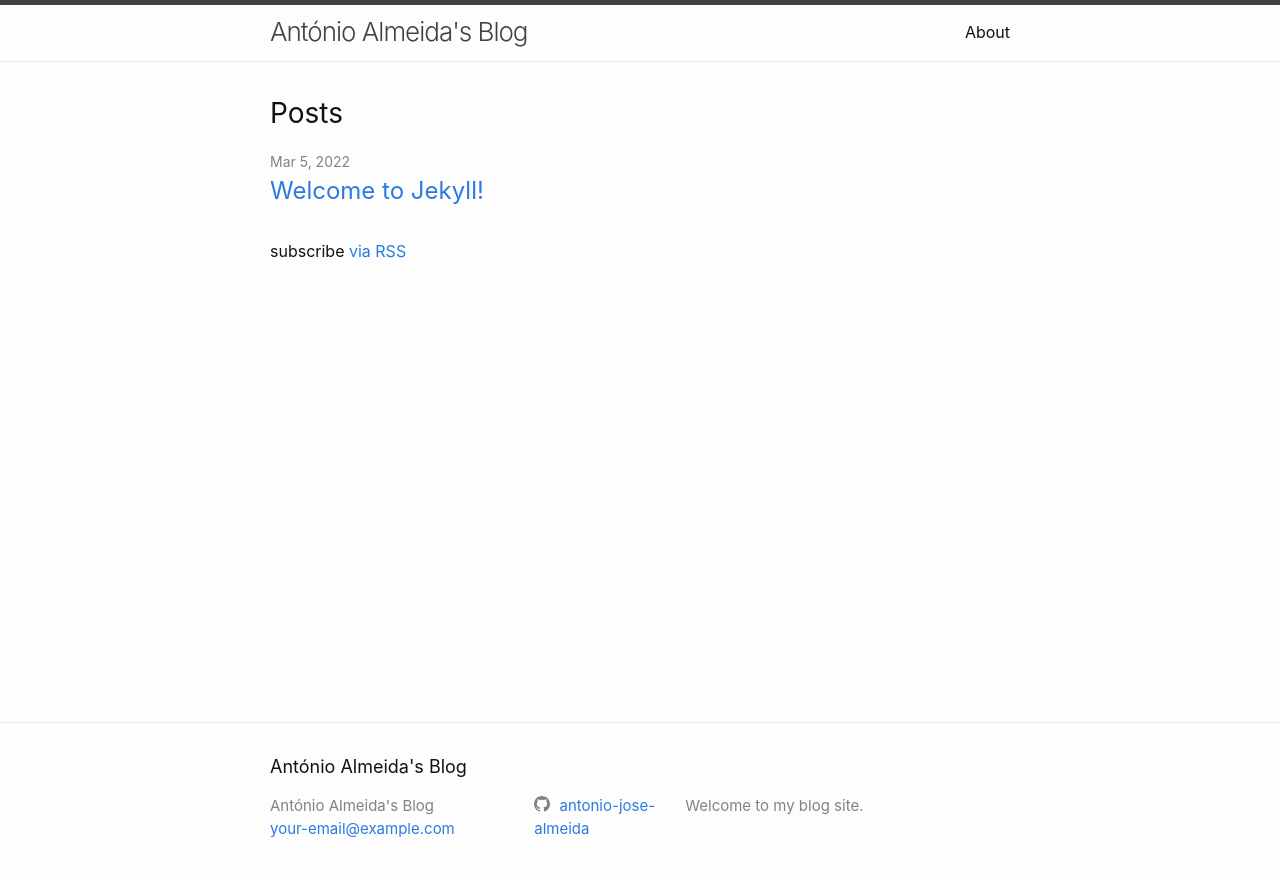
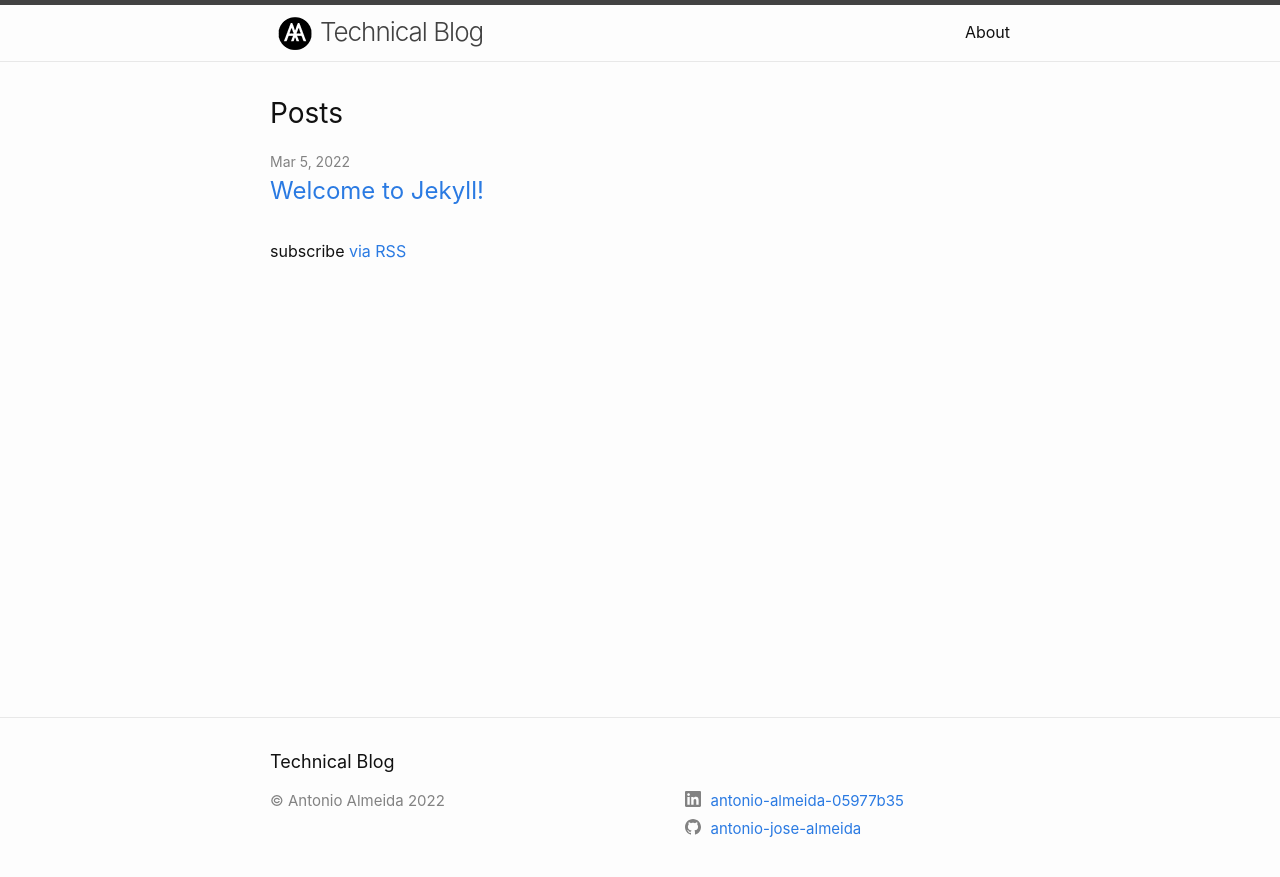
Before and after one commit to antonio-jose-almeida/Blog, a Jekyll site: the page built from index.markdown, in a window 1280 px wide. Shown: the top 877 px of the page. Built offline with Jekyll 4.4.1, drawn with Linux system fonts in a browser that asks for light colours.

Commit message:
Complete all branding activities

```diff
--- a/_config.yml
+++ b/_config.yml
@@ -18,14 +18,28 @@
 # You can create any custom variable you would like, and they will be accessible
 # in the templates via {{ site.myvariable }}.
 
-title: António Almeida's Blog
-email: your-email@example.com
+title: Technical Blog
+#email: your-email@example.com
 description: >- # this means to ignore newlines until "baseurl:"
-  Welcome to my blog site.
 baseurl: "" # the subpath of your site, e.g. /blog
 url: "https://antonio-jose-almeida.github.io" # the base hostname & protocol for your site, e.g. http://example.com
 #twitter_username: jekyllrb
 github_username: antonio-jose-almeida
+
+# Fields minima uses, but are not defaulted with the jejyll new command.
+# Author is the default for posts, the Atom feed, and is used in the footer.
+author: Antonio Almeida
+linkedin_username: antonio-almeida-05977b35
+
+# New fields not defaulted by jekyll-new with minima theme
+# Add a copyright. A copyright symbol and year will be added automatically
+# copyright: Company Name, Inc.
+copyright: "Antonio Almeida"
+# title.logo is a new field that, when used, displays a logo
+# instead of custom text. Ideally, image is 50ppx hight and takes up
+# minimal horizantal space. Teste with a new root "images" folder e.g.:
+# title-logo: /images/my-logo.png
+title-logo: /images/logo.png
 
 # Build settings
 # Removed minima as is is now a regular theme
--- a/_includes/footer.html
+++ b/_includes/footer.html
@@ -10,7 +10,7 @@
         <ul class="contact-list">
           <li class="p-name">
             {%- if site.author -%}
-              {{ site.author | escape }}
+              <!--{{ site.author | escape }}-->
             {%- else -%}
               {{ site.title | escape }}
             {%- endif -%}
@@ -18,15 +18,18 @@
             {%- if site.email -%}
             <li><a class="u-email" href="mailto:{{ site.email }}">{{ site.email }}</a></li>
             {%- endif -%}
+            {%- if site.copyright -%}
+            <li>&copy; {{ site.copyright }} {{ 'now' | date: "%Y" }}</a></li>
+            {%- endif -%}
         </ul>
       </div>
-
+      <!-- troquei as colunas 2 com 3 -->
       <div class="footer-col footer-col-2">
-        {%- include social.html -%}
+        <p>{{- site.description | escape -}}</p>
       </div>
 
       <div class="footer-col footer-col-3">
-        <p>{{- site.description | escape -}}</p>
+        {%- include social.html -%}
       </div>
     </div>
 
--- a/_includes/header.html
+++ b/_includes/header.html
@@ -3,7 +3,20 @@
   <div class="wrapper">
     {%- assign default_paths = site.pages | map: "path" -%}
     {%- assign page_paths = site.header_pages | default: default_paths -%}
+    <!--
+    Original title
     <a class="site-title" rel="author" href="{{ "/" | relative_url }}">{{ site.title | escape }}</a>
+    -->
+
+    <!-- Custom title with logo -->
+    <a class="site-title" rel="author" href="{{ "/" | relative_url }}">
+      {%- if site.title-logo -%}
+        <img src="{{ site.title-logo | relative_url }}" alt="{{ site.title | escape }}"</img>{{ site.title | escape }}
+      {%- else -%}
+        {{ site.title | escape }}
+      {%- endif -%}
+    </a>
+    <!-- End custom title with logo -->
 
     {%- if page_paths -%}
       <nav class="site-nav">
--- a/_includes/social.html
+++ b/_includes/social.html
@@ -1,10 +1,11 @@
 <ul class="social-media-list">
+  {%- if site.linkedin_username -%}<li><a href="https://www.linkedin.com/in/{{ site.linkedin_username| cgi_escape | escape }}"><svg class="svg-icon"><use xlink:href="{{ '/assets/minima-social-icons.svg#linkedin' | relative_url }}"></use></svg> <span class="username">{{ site.linkedin_username| escape }}</span></a></li>{%- endif -%}
   {%- if site.dribbble_username -%}<li><a href="https://dribbble.com/{{ site.dribbble_username| cgi_escape | escape }}"><svg class="svg-icon"><use xlink:href="{{ '/assets/minima-social-icons.svg#dribbble' | relative_url }}"></use></svg> <span class="username">{{ site.dribbble_username| escape }}</span></a></li>{%- endif -%}
   {%- if site.facebook_username -%}<li><a href="https://www.facebook.com/{{ site.facebook_username| cgi_escape | escape }}"><svg class="svg-icon"><use xlink:href="{{ '/assets/minima-social-icons.svg#facebook' | relative_url }}"></use></svg> <span class="username">{{ site.facebook_username| escape }}</span></a></li>{%- endif -%}
   {%- if site.flickr_username -%}<li><a href="https://www.flickr.com/photos/{{ site.flickr_username| cgi_escape | escape }}"><svg class="svg-icon"><use xlink:href="{{ '/assets/minima-social-icons.svg#flickr' | relative_url }}"></use></svg> <span class="username">{{ site.flickr_username| escape }}</span></a></li>{%- endif -%}
   {%- if site.github_username -%}<li><a href="https://github.com/{{ site.github_username| cgi_escape | escape }}"><svg class="svg-icon"><use xlink:href="{{ '/assets/minima-social-icons.svg#github' | relative_url }}"></use></svg> <span class="username">{{ site.github_username| escape }}</span></a></li>{%- endif -%}
   {%- if site.instagram_username -%}<li><a href="https://instagram.com/{{ site.instagram_username| cgi_escape | escape }}"><svg class="svg-icon"><use xlink:href="{{ '/assets/minima-social-icons.svg#instagram' | relative_url }}"></use></svg> <span class="username">{{ site.instagram_username| escape }}</span></a></li>{%- endif -%}
-  {%- if site.linkedin_username -%}<li><a href="https://www.linkedin.com/in/{{ site.linkedin_username| cgi_escape | escape }}"><svg class="svg-icon"><use xlink:href="{{ '/assets/minima-social-icons.svg#linkedin' | relative_url }}"></use></svg> <span class="username">{{ site.linkedin_username| escape }}</span></a></li>{%- endif -%}
+
   {%- if site.pinterest_username -%}<li><a href="https://www.pinterest.com/{{ site.pinterest_username| cgi_escape | escape }}"><svg class="svg-icon"><use xlink:href="{{ '/assets/minima-social-icons.svg#pinterest' | relative_url }}"></use></svg> <span class="username">{{ site.pinterest_username| escape }}</span></a></li>{%- endif -%}
   {%- for mst in site.mastodon -%}{%- if mst.username and mst.instance -%}<li><a href="https://{{ mst.instance| cgi_escape | escape}}/@{{mst.username}}"><svg class="svg-icon"><use xlink:href="{{ '/assets/minima-social-icons.svg#mastodon' | relative_url }}"></use></svg> <span class="username">{{ mst.username|escape }}</span></a></li>{%- endif -%}{%- endfor -%}
   {%- if site.twitter_username -%}<li><a href="https://www.twitter.com/{{ site.twitter_username| cgi_escape | escape }}"><svg class="svg-icon"><use xlink:href="{{ '/assets/minima-social-icons.svg#twitter' | relative_url }}"></use></svg> <span class="username">{{ site.twitter_username| escape }}</span></a></li>{%- endif -%}
```
Also changed, not shown: images/logo.png (added).
